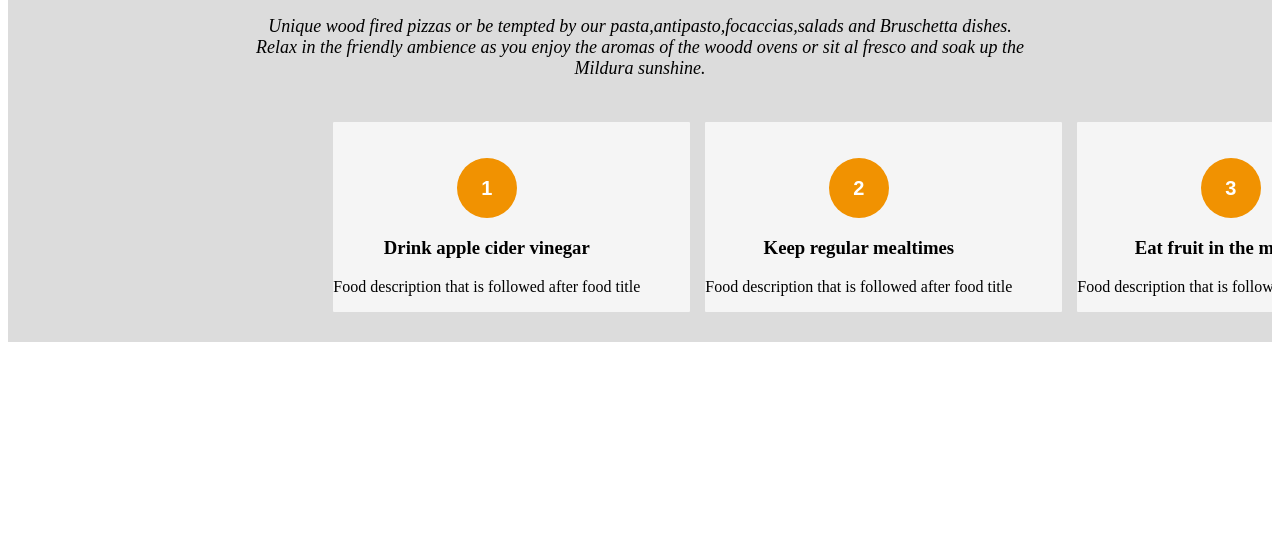
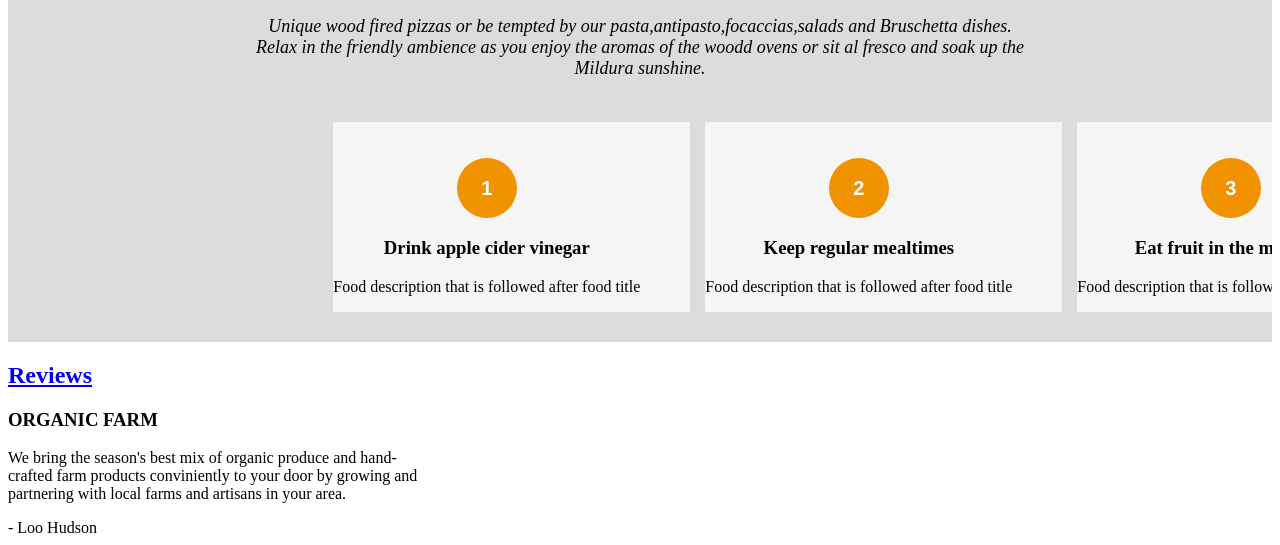
Before and after one commit to verowangari/Letuce--Eat, a plain HTML site: page index.html in a window 1280 px wide. Shown: the part 595-1140 px from the top of the page. Before the commit the page ends 945 px from the top, so only its background shows below. Drawn offline with Linux system fonts and the light colour scheme.

Commit message:
add contents on the review section of the page

```diff
--- a/index.html
+++ b/index.html
@@ -59,7 +59,13 @@
     </div>
 
 
+<div class="Review">
+    <h2> <a href="#"> Reviews </a></h2>
+    <h3> ORGANIC FARM </h3>
+    <p> We bring the season's best mix of organic produce and hand-<br> crafted farm products conviniently to your door by growing and <br> partnering with local farms and artisans in your area. </p>
 
+    <div class="reviewtext"> - Loo Hudson</div>
+</div>
 
 </body>
 
```
